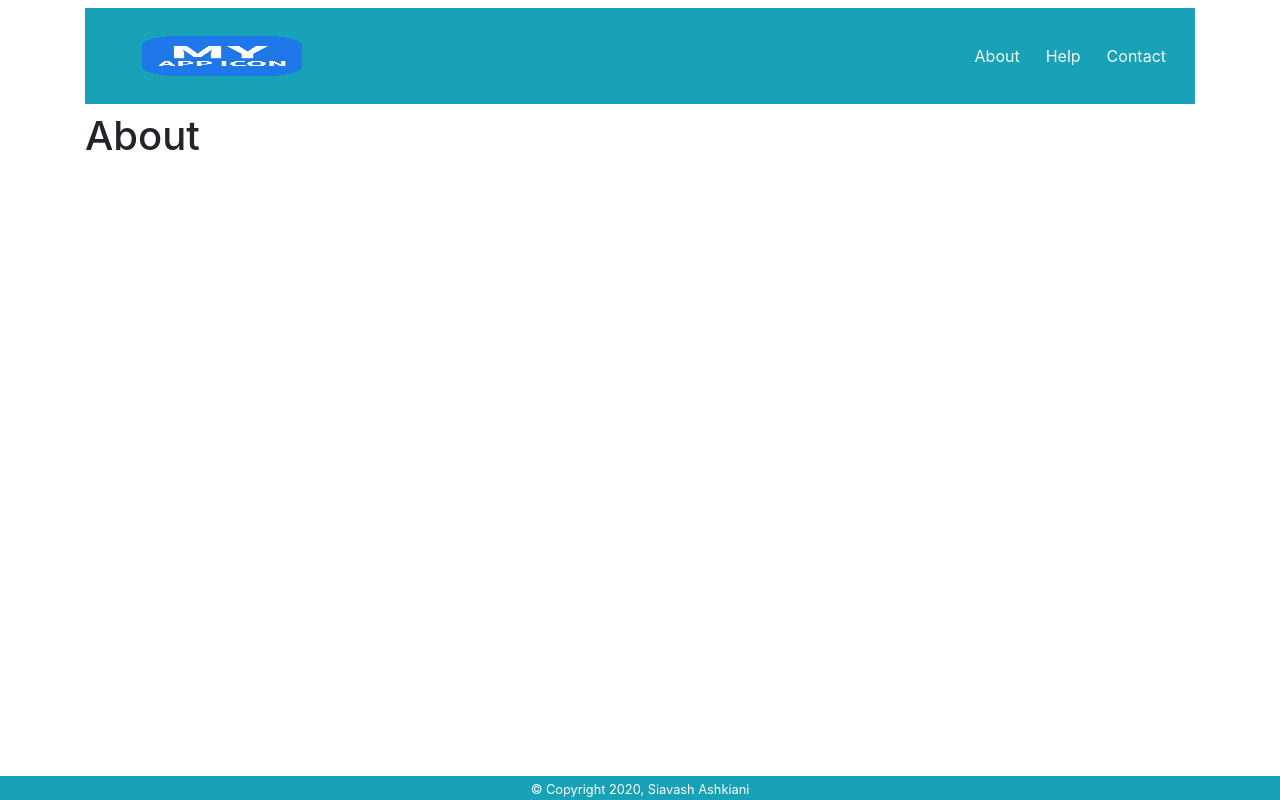
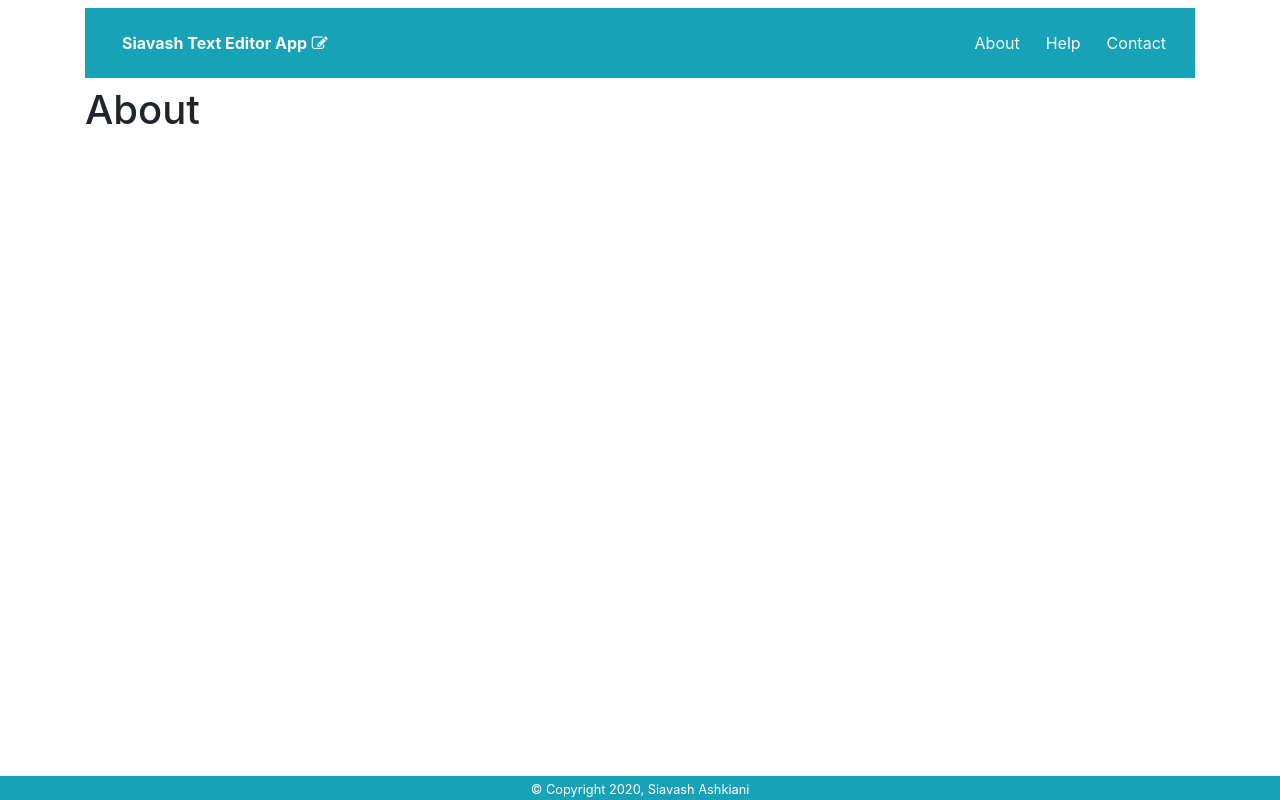
Before and after one commit to ashkiani/text-editor, a React (Create React App) app in the folder client/: page /about in a window 1280 px wide. Built offline with nearby package versions, Linux system fonts and the light colour scheme.

Commit message:
Replaced the icon with App name

```diff
--- a/client/src/components/NavBar/index.jsx
+++ b/client/src/components/NavBar/index.jsx
@@ -1,6 +1,5 @@
 import React from 'react';
 import { NavLink } from 'react-router-dom';
-import image from "./assets/myApp.png";
 
 export default function index() {
   return (
@@ -9,7 +8,7 @@ export default function index() {
         <nav className="navbar navbar-light navbar-expand-md bg-faded justify-content-center  bg-info text-white my-2">
           <div className="p-2 w-90">
             <NavLink className="nav-item" to="/app">
-              <button type="button" className="btn btn-link text-light"><img src={image} alt="RAD-IT icon" width="200" height="50"/></button>
+              <button type="button" className="btn btn-link text-light"><strong>Siavash Text Editor App</strong> <i className="fa fa-pencil-square-o" aria-hidden="true"> </i> </button>
             </NavLink>
           </div>
           <button className="navbar-toggler" type="button" data-toggle="collapse" data-target="#collapsingNavbar3">
```
